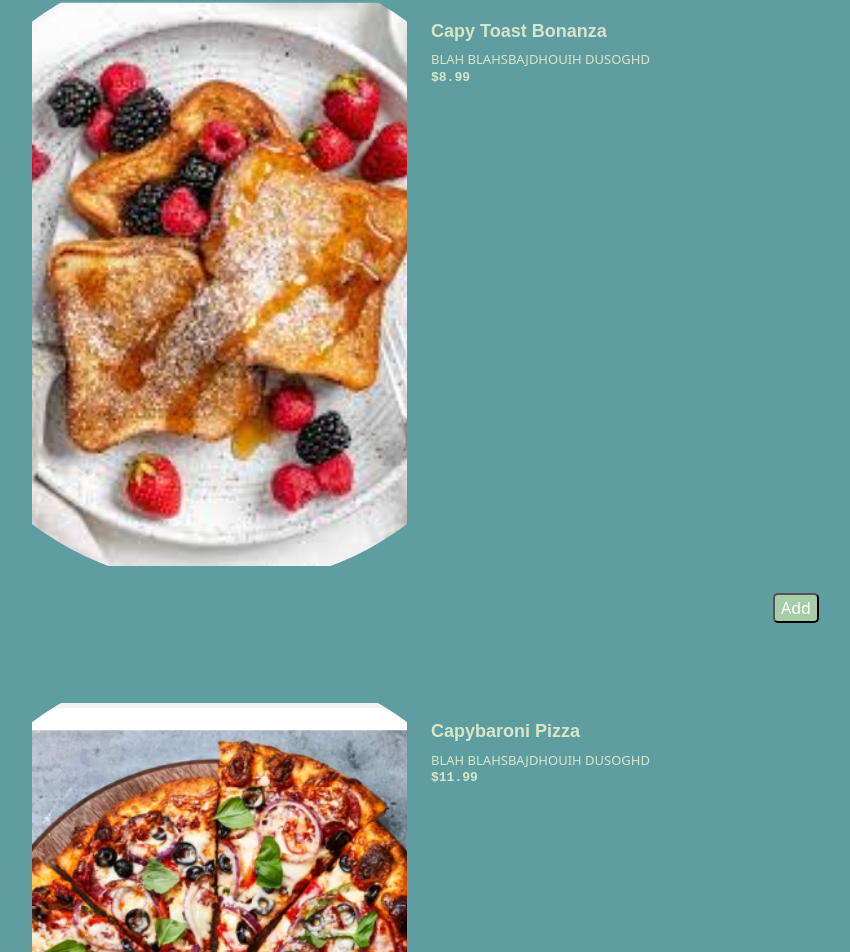
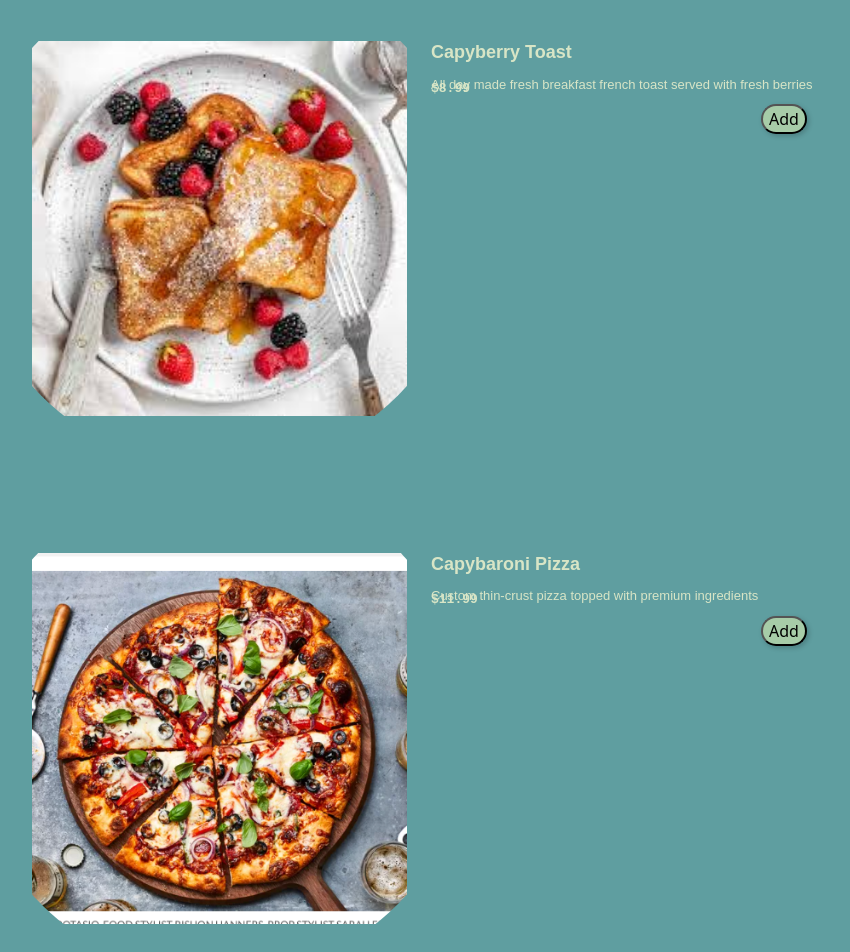
Before and after one commit to RudyCab/cs378-p1, a plain HTML site: page index.html in a window 1280 px wide. Shown: the part 242-1194 px from the top of the page, without its empty margins (107-957 px from the left). Drawn offline with nearby package versions, Linux system fonts and the light colour scheme.

Commit message:
menu descriptions

```diff
--- a/index.html
+++ b/index.html
@@ -30,11 +30,9 @@
 
           <!--Menu contest/description-->
           <div class="col">
-            <h3 class="foodName">Capy Toast Bonanza</h3>
-            <p>BLAH BLAHSBAJDHOUIH DUSOGHD</p>
+            <h3 class="foodName">Capyberry Toast</h3>
+            <p>All day made fresh breakfast french toast served with fresh berries</p>
             <h3>$8.99</h3>
-          </div>
-          <div class="col">
             <button type="button">Add</button>
           </div>
         </div>
@@ -46,10 +44,8 @@
           <!--Menu contest/description-->
           <div class="col">
             <h3 class="foodName">Capybaroni Pizza</h3>
-            <p>BLAH BLAHSBAJDHOUIH DUSOGHD</p>
+            <p>Custom thin-crust pizza topped with premium ingredients</p>
             <h3>$11.99</h3>
-          </div>
-          <div class="col">
             <button type="button">Add</button>
           </div>
         </div>
@@ -61,10 +57,8 @@
           <!--Menu contest/description-->
           <div class="col">
             <h3 class="foodName">Capy Crispy Flautas</h3>
-            <p>BLAH BLAHSBAJDHOUIH DUSOGHD</p>
+            <p>Crispy Chicken Flautas with customizable toppings</p>
             <h3>$6.99</h3>
-          </div>
-          <div class="col">
             <button type="button">Add</button>
           </div>
         </div>
@@ -76,10 +70,8 @@
           <!--Menu contest/description-->
           <div class="col">
             <h3 class="foodName">Capy's Shrimp Bliss</h3>
-            <p>BLAH BLAHSBAJDHOUIH DUSOGHD</p>
+            <p>Customizable bowl with shrimp and fresh ingredients, a bowlful of flavors</p>
             <h3>$8.99</h3>
-          </div>
-          <div class="col">
             <button type="button">Add</button>
           </div>
         </div>
--- a/style.css
+++ b/style.css
@@ -19,7 +19,8 @@ h4 {
 
 .cuteness {
     display: block;
-    margin-top: -8%;
+    margin-top: -5%;
+    padding-bottom: 0;
     color: rgb(246, 240, 128);
     text-align: center;
     font-family: papyrus;
@@ -36,7 +37,7 @@ h4 {
     object-fit: cover;
     clip-path: circle(55%);
     border-color: #f5a955;
-    border-radius: 30px;
+    border-radius: 45px;
     object-fit: auto;
 }
 
@@ -65,13 +66,24 @@ h5 {
 
 p {
     font-size: small;
+    font-family: fantasy;
+    line-height: 2;
 }
 
 button {
-    margin-top: 175%;
+    margin-left: 50%;
+    margin-top: 0;
     background-color: #a7cca8; /* Green */
-    color: white;
-    border-radius: 5px;
+    color: black;
+    border-radius: 90px;
+    box-shadow: 2px 2px 5px rgba(0, 0, 0, 0.2);
+    cursor: pointer;
+    transition: background-color 0.3s ease;
+}
 
-
+button:hover {
+    background-color: #45a049; /* Darker green on hover */
 }
+button:focus {
+    outline: none;
+}
```
